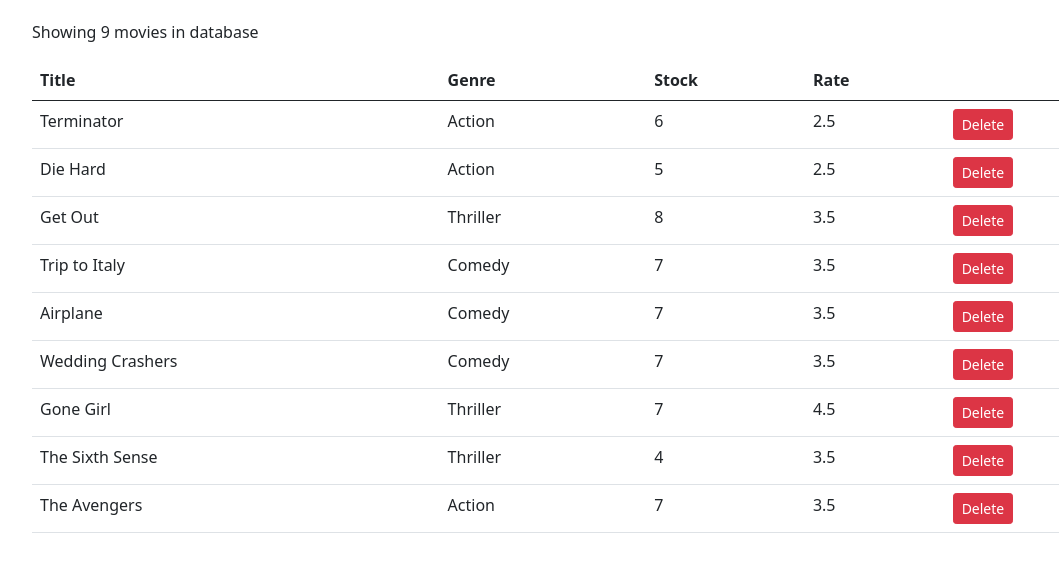
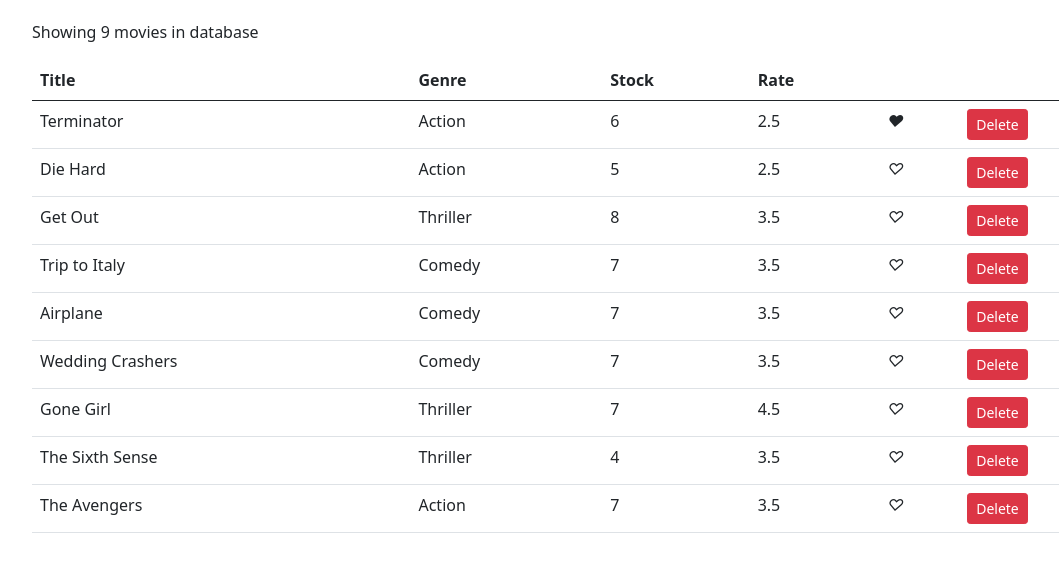
Before and after one commit to tianxueqing1220/codeWithMoch-MasteringReact-Vidly, a React (Create React App) app: page / in a window 1280 px wide. Shown: the top 572 px of the page, without its empty margins (50-1109 px from the left). Built offline with nearby package versions, Linux system fonts and the light colour scheme.

Commit message:
"Pagination" Start

```diff
--- a/package.json
+++ b/package.json
@@ -4,6 +4,10 @@
   "private": true,
   "dependencies": {
     "@fortawesome/fontawesome-free": "^5.15.2",
+    "@fortawesome/fontawesome-svg-core": "^1.2.34",
+    "@fortawesome/free-brands-svg-icons": "^5.15.2",
+    "@fortawesome/free-solid-svg-icons": "^5.15.2",
+    "@fortawesome/react-fontawesome": "^0.1.14",
     "@testing-library/jest-dom": "^5.11.4",
     "@testing-library/react": "^11.1.0",
     "@testing-library/user-event": "^12.1.10",
--- a/src/App.js
+++ b/src/App.js
@@ -1,5 +1,11 @@
 import './App.css';
 import Movies from './components/movies';
+import { library } from '@fortawesome/fontawesome-svg-core'
+import { fab } from '@fortawesome/free-brands-svg-icons'
+import { faCheckSquare, faCoffee } from '@fortawesome/free-solid-svg-icons'
+
+library.add(fab, faCheckSquare, faCoffee)
+
 
 function App() {
   return (
--- /dev/null
+++ b/src/components/common/like.jsx
@@ -0,0 +1,15 @@
+import React from "react";
+
+const Like = props => {
+  return (
+    <i
+      onClick={props.onClick}
+      style={{ cursor: "pointer" }}
+      aria-hidden="true"
+    >
+      {!props.liked ? '\u2661' : '\u2665'}
+    </i>
+  );
+};
+
+export default Like;
--- a/src/components/movies.jsx
+++ b/src/components/movies.jsx
@@ -1,4 +1,5 @@
 import React, { Component } from 'react';
+import Like from "./common/like";
 import { getMovies } from "../services/fakeMovieService";
 
 class Movies extends Component {
@@ -10,6 +11,14 @@
         const movies = this.state.movies.filter(m => m._id !== movie._id);
         this.setState({movies});
     }
+
+    handleLike = movie => {
+      const movies = [...this.state.movies];
+      const index = movies.indexOf(movie);
+      movies[index] = { ...movies[index] };
+      movies[index].liked = !movies[index].liked;
+      this.setState({ movies });
+    };
 
     render() {
         const { length: count } = this.state.movies;
@@ -27,7 +36,8 @@
                             <th>Genre</th>
                             <th>Stock</th>
                             <th>Rate</th>
-                            <th></th>
+                            <th />
+                            <th />
                         </tr>
                     </thead>
                     <tbody>
@@ -37,6 +47,12 @@
                                 <td>{movie.genre.name}</td>
                                 <td>{movie.numberInStock}</td>
                                 <td>{movie.dailyRentalRate}</td>
+                                <td>
+                                <Like
+                                  liked={movie.liked}
+                                  onClick={() => this.handleLike(movie)}
+                                />
+                              </td>
                                 <td>
                                     <button onClick={() => this.handleDelete(movie)} className="btn btn-danger btn-sm">Delete</button>
                                 </td>
--- a/src/services/fakeMovieService.js
+++ b/src/services/fakeMovieService.js
@@ -7,7 +7,8 @@
     genre: { _id: "5b21ca3eeb7f6fbccd471818", name: "Action" },
     numberInStock: 6,
     dailyRentalRate: 2.5,
-    publishDate: "2018-01-03T19:04:28.809Z"
+    publishDate: "2018-01-03T19:04:28.809Z",
+    liked: true
   },
   {
     _id: "5b21ca3eeb7f6fbccd471816",
```
Also changed, not shown: 2 other files (tests, documents, lock files or other folders).
